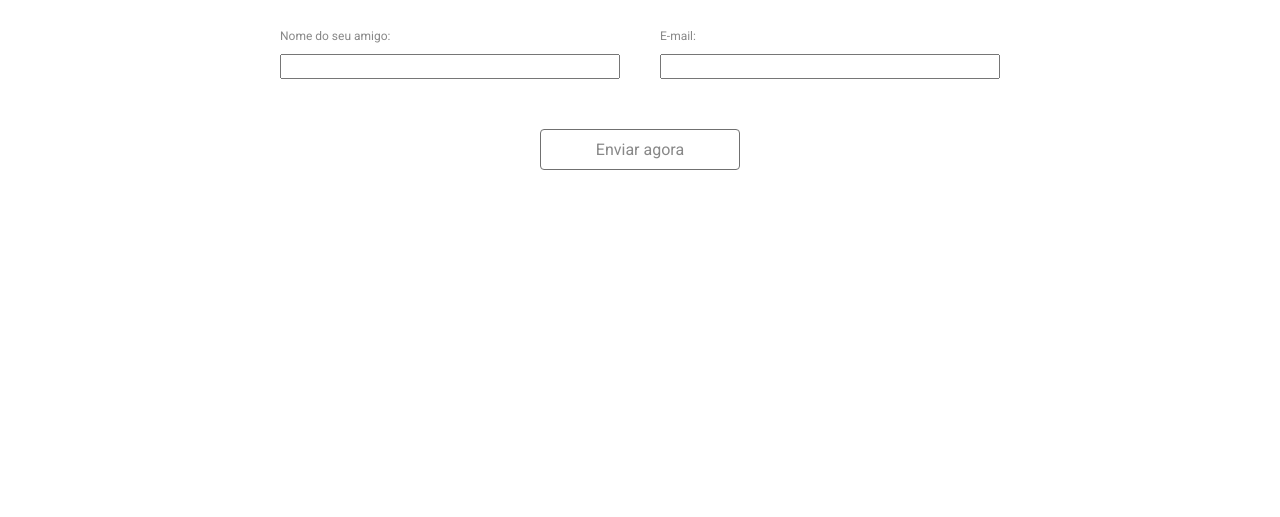
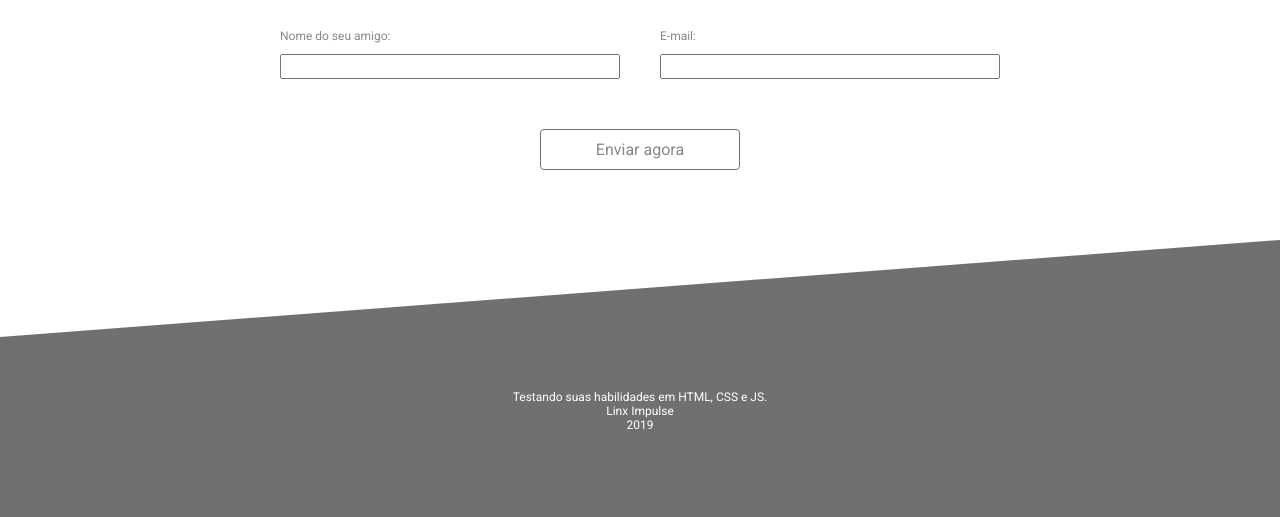
Before and after one commit to beautiful-sea/p2tassio, a Flask app: page / in a window 1280 px wide. Shown: the part 1514-2031 px from the top of the page. Before the commit the page ends 1684 px from the top, so only its background shows below. Run offline with Flask 2, Linux system fonts and the light colour scheme.

Commit message:
Feat:Footer finalizado

```diff
--- a/application/view/static/css/style.css
+++ b/application/view/static/css/style.css
@@ -242,3 +242,15 @@ main form button{
     width: 200px;
     background-color: white;
 }
+
+footer{
+    text-align: center;
+    font-size: 12px;
+    padding: 150px 0 85px 0;
+    background-color: #707070;
+    clip-path: polygon(0 35%, 100% 0, 100% 100%, 0 100%);
+}
+
+footer p{
+    color: white;
+}
--- a/application/view/template/index.html
+++ b/application/view/template/index.html
@@ -88,7 +88,7 @@
     </section>
 
     <footer>
-
+        <p>Testando suas habilidades em HTML, CSS e JS. <br>Linx Impulse<br> 2019</p>
     </footer>
 
 </body>
```
